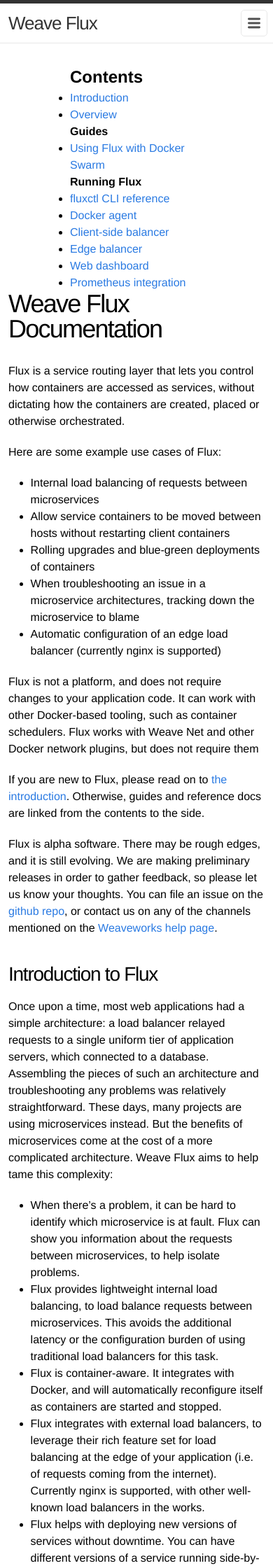
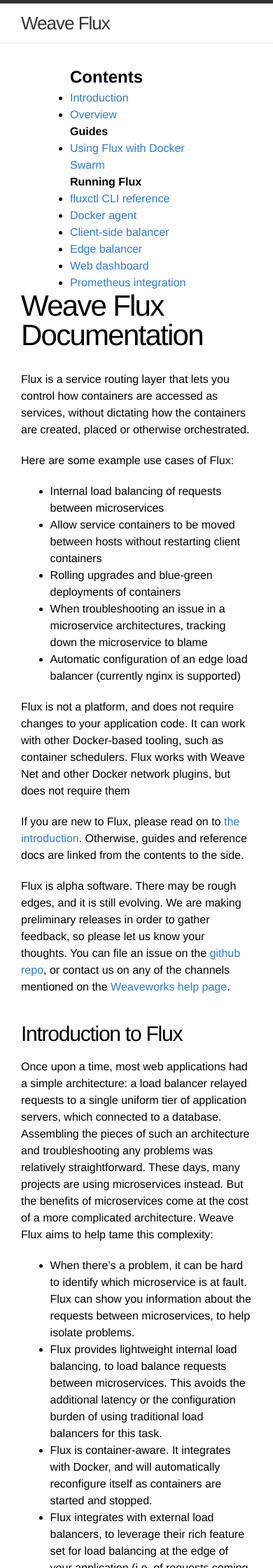
Before and after one commit to weaveworks-experiments/flux-classic, a Jekyll site: the page built from site/index.md, in a window 390 px wide. Shown: the top 2240 px of the page at 70% size. Built offline with Jekyll 4.4.1, drawn with Linux system fonts in a browser that asks for light colours.

Commit message:
Remote mobile device support
No support works better than the broken support we have currently.

```diff
--- a/site/_includes/header.html
+++ b/site/_includes/header.html
@@ -1,28 +1,7 @@
 <header class="site-header">
 
   <div class="wrap">
-
     <a class="site-title" href="{{ site.baseurl }}/">{{ site.description }}</a>
-
-    <nav class="site-nav">
-      <a href="#" class="menu-icon">
-        <svg version="1.1" xmlns="http://www.w3.org/2000/svg" xmlns:xlink="http://www.w3.org/1999/xlink" x="0px" y="0px"
-           viewBox="0 0 18 15" enable-background="new 0 0 18 15" xml:space="preserve">
-          <path fill="#505050" d="M18,1.484c0,0.82-0.665,1.484-1.484,1.484H1.484C0.665,2.969,0,2.304,0,1.484l0,0C0,0.665,0.665,0,1.484,0
-            h15.031C17.335,0,18,0.665,18,1.484L18,1.484z"/>
-          <path fill="#505050" d="M18,7.516C18,8.335,17.335,9,16.516,9H1.484C0.665,9,0,8.335,0,7.516l0,0c0-0.82,0.665-1.484,1.484-1.484
-            h15.031C17.335,6.031,18,6.696,18,7.516L18,7.516z"/>
-          <path fill="#505050" d="M18,13.516C18,14.335,17.335,15,16.516,15H1.484C0.665,15,0,14.335,0,13.516l0,0
-            c0-0.82,0.665-1.484,1.484-1.484h15.031C17.335,12.031,18,12.696,18,13.516L18,13.516z"/>
-        </svg>
-      </a>
-      <div class="trigger">
-        {% for page in site.pages %}
-          {% if page.title %}<a class="page-link" href="{{ page.url | prepend: site.baseurl }}">{{ page.title }}</a>{% endif %}
-        {% endfor %}
-      </div>
-    </nav>
-
   </div>
 
 </header>
--- a/site/css/main.css
+++ b/site/css/main.css
@@ -332,72 +332,3 @@
 .highlight .vg { color: #008080 } /* Name.Variable.Global */
 .highlight .vi { color: #008080 } /* Name.Variable.Instance */
 .highlight .il { color: #009999 } /* Literal.Number.Integer.Long */
-
-
-/* media queries */
-/* ----------------------------------------------------------*/
-
-
-@media screen and (max-width: 750px) {
-
-  .footer-col-1 { width: 50%; }
-
-  .footer-col-2 {
-    width: 45%; /*fallback*/
-    width: -webkit-calc(50% - 10px);
-    width: -moz-calc(50% - 10px);
-    width: -o-calc(50% - 10px);
-    width: calc(50% - 10px);
-    margin-right: 0;
-  }
-
-  .site-footer .column.footer-col-3 {
-    width: auto;
-    float: none;
-    clear: both;
-  }
-
-}
-
-@media screen and (max-width: 600px) {
-
-  .wrap { padding: 0 12px; }
-
-  .site-nav {
-    position: fixed;
-    z-index: 10;
-    top: 14px; right: 8px;
-    background-color: white;
-    -webkit-border-radius: 5px;
-    -moz-border-radius: 5px;
-    border-radius: 5px;
-    border: 1px solid #e8e8e8;
-  }
-
-  .site-nav .menu-icon {
-    display: block;
-    font-size: 24px;
-    color: #505050;
-    float: right;
-    width: 36px;
-    text-align: center;
-    line-height: 36px;
-  }
-
-  .site-nav .menu-icon svg { width: 18px; height: 16px; }
-
-  .post-header h1 { font-size: 36px; }
-  .post-content h2 { font-size: 28px; }
-  .post-content h3 { font-size: 22px; }
-  .post-content h4 { font-size: 18px; }
-  .post-content blockquote { padding-left: 10px; }
-  .post-content ul,
-  .post-content ol { padding-left: 10px; }
-
-  .site-footer .column {
-    float: none;
-    clear: both;
-    width: auto;
-    margin: 0 0 15px; }
-
-}
```
